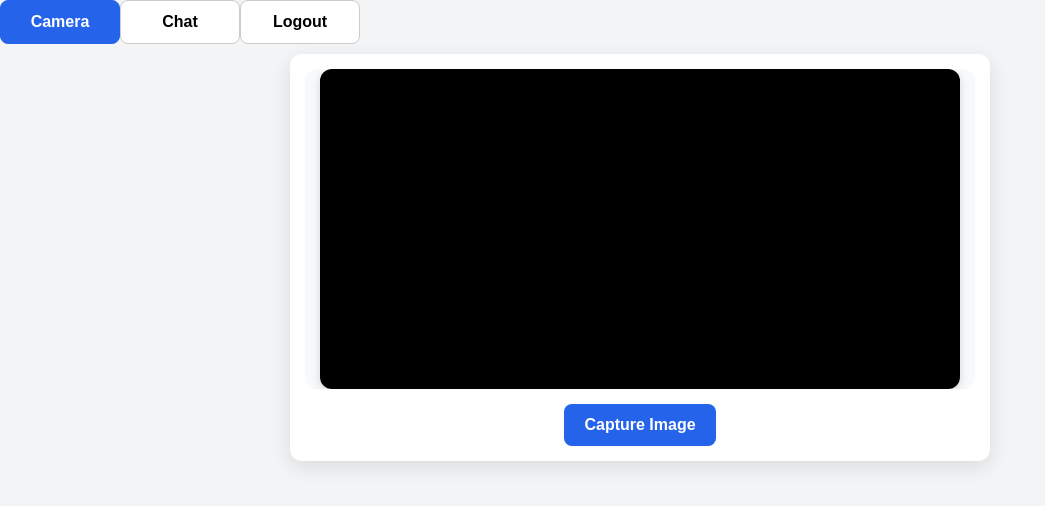
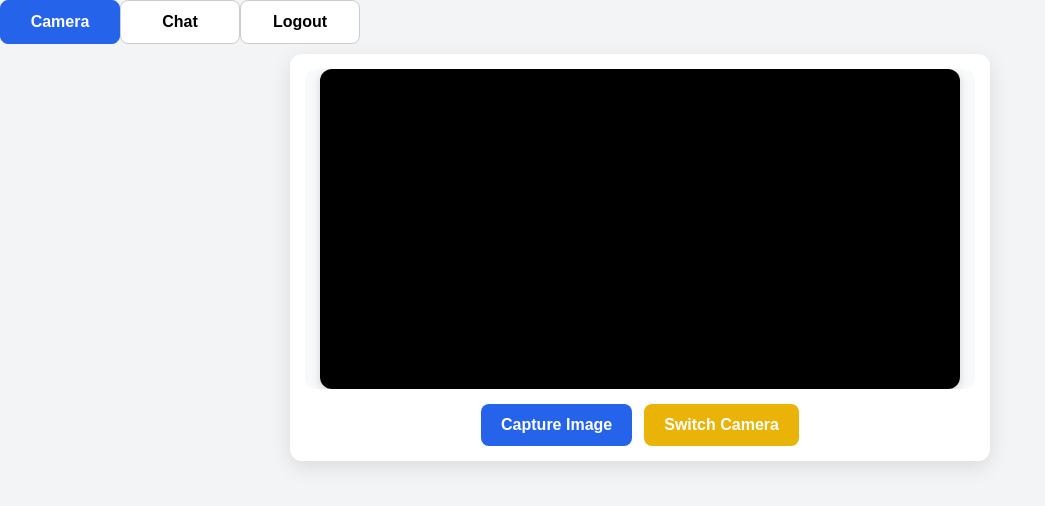
Before and after one commit to bhautik-pithadiya/cheating-app-frontend, a React (Create React App) app: page / in a window 1280 px wide. Shown: the top 506 px of the page, without its empty margins (0-1045 px from the left). Built offline with nearby package versions, Linux system fonts and the light colour scheme; no server answers.

Commit message:
front back camera implementation

```diff
--- a/src/components/WebcamCropper.jsx
+++ b/src/components/WebcamCropper.jsx
@@ -13,6 +13,7 @@ const WebcamCropper = ({ switchToChat }) => {
   const [videoDevices, setVideoDevices] = useState([]);
   const [deviceId, setDeviceId] = useState(null);
   const [isMobile, setIsMobile] = useState(false);
+  const [facingMode, setFacingMode] = useState('user');
   const [error, setError] = useState(null);
 
   useEffect(() => {
@@ -29,18 +30,35 @@ const WebcamCropper = ({ switchToChat }) => {
       }
 
       try {
-        const isMobile = /iPhone|iPad|iPod|Android/i.test(navigator.userAgent);
-        setIsMobile(isMobile);
+        const isMobileDevice = /iPhone|iPad|iPod|Android/i.test(navigator.userAgent);
+        setIsMobile(isMobileDevice);
 
-        const stream = await navigator.mediaDevices.getUserMedia({ video: true });
+        // Get initial camera access
+        const stream = await navigator.mediaDevices.getUserMedia({
+          video: {
+            facingMode: isMobileDevice ? 'environment' : 'user'
+          }
+        });
         stream.getTracks().forEach(track => track.stop()); // Clean up the test stream
 
+        // Get available video devices
         const devices = await navigator.mediaDevices.enumerateDevices();
         const videoInputDevices = devices.filter((d) => d.kind === 'videoinput');
 
         if (videoInputDevices.length > 0) {
           setVideoDevices(videoInputDevices);
+          // For mobile, prefer the back camera initially
+          if (isMobileDevice) {
+            const backCamera = videoInputDevices.find(device =>
+              device.label.toLowerCase().includes('back') ||
+              device.label.toLowerCase().includes('rear')
+            );
+            setDeviceId(backCamera ? backCamera.deviceId : videoInputDevices[0].deviceId);
+            setFacingMode('environment');
+          } else {
             setDeviceId(videoInputDevices[0].deviceId);
+            setFacingMode('user');
+          }
         } else {
           setError('No camera found on your device');
         }
@@ -63,6 +81,34 @@ const WebcamCropper = ({ switchToChat }) => {
 
   const switchCamera = async () => {
     try {
+      if (isMobile) {
+        // For mobile devices, toggle between front and back cameras
+        const newFacingMode = facingMode === 'user' ? 'environment' : 'user';
+        setFacingMode(newFacingMode);
+
+        // Find the appropriate camera device
+        const devices = await navigator.mediaDevices.enumerateDevices();
+        const videoInputDevices = devices.filter((d) => d.kind === 'videoinput');
+
+        if (newFacingMode === 'environment') {
+          const backCamera = videoInputDevices.find(device =>
+            device.label.toLowerCase().includes('back') ||
+            device.label.toLowerCase().includes('rear')
+          );
+          if (backCamera) {
+            setDeviceId(backCamera.deviceId);
+          }
+        } else {
+          const frontCamera = videoInputDevices.find(device =>
+            device.label.toLowerCase().includes('front') ||
+            device.label.toLowerCase().includes('user')
+          );
+          if (frontCamera) {
+            setDeviceId(frontCamera.deviceId);
+          }
+        }
+      } else {
+        // For desktop, cycle through available cameras
         if (videoDevices.length <= 1) {
           console.log('No additional cameras found');
           return;
@@ -71,13 +117,17 @@ const WebcamCropper = ({ switchToChat }) => {
         const currentIndex = videoDevices.findIndex(device => device.deviceId === deviceId);
         const nextIndex = (currentIndex + 1) % videoDevices.length;
         const nextDevice = videoDevices[nextIndex];
-      console.log('Switching to camera:', nextDevice);
+        setDeviceId(nextDevice.deviceId);
+      }
 
-      setDeviceId(nextDevice.deviceId);
-
-      if (webcamRef.current) {
-        const track = webcamRef.current.video.srcObject.getTracks()[0];
+      // Safely stop the current video track
+      if (webcamRef.current && webcamRef.current.video && webcamRef.current.video.srcObject) {
+        const tracks = webcamRef.current.video.srcObject.getTracks();
+        tracks.forEach(track => {
+          if (track && typeof track.stop === 'function') {
             track.stop();
+          }
+        });
       }
     } catch (error) {
       console.error('Error switching camera:', error);
@@ -185,7 +235,7 @@ const WebcamCropper = ({ switchToChat }) => {
                   deviceId: deviceId ? { exact: deviceId } : undefined,
                   width: { ideal: 640 },
                   height: { ideal: 480 },
-                  facingMode: isMobile ? { ideal: 'environment' } : { ideal: 'user' },
+                  facingMode: facingMode,
                   aspectRatio: 1.333333333
                 }}
                 playsInline
@@ -204,11 +254,13 @@ const WebcamCropper = ({ switchToChat }) => {
               <button onClick={capture} className="bg-blue-600 text-white px-4 py-2 rounded">
                 Capture Image
               </button>
-              {videoDevices.length > 1 && (
-                <button onClick={switchCamera} className="bg-yellow-500 text-white px-4 py-2 rounded">
-                  Switch Camera
+              <button
+                onClick={switchCamera}
+                className="bg-yellow-500 text-white px-4 py-2 rounded"
+                title={isMobile ? "Switch between front and back cameras" : "Switch camera"}
+              >
+                {isMobile ? "Flip Camera" : "Switch Camera"}
               </button>
-              )}
             </div>
           </>
         ) : (
```
Lines whose indentation alone changed are shown as unchanged.
